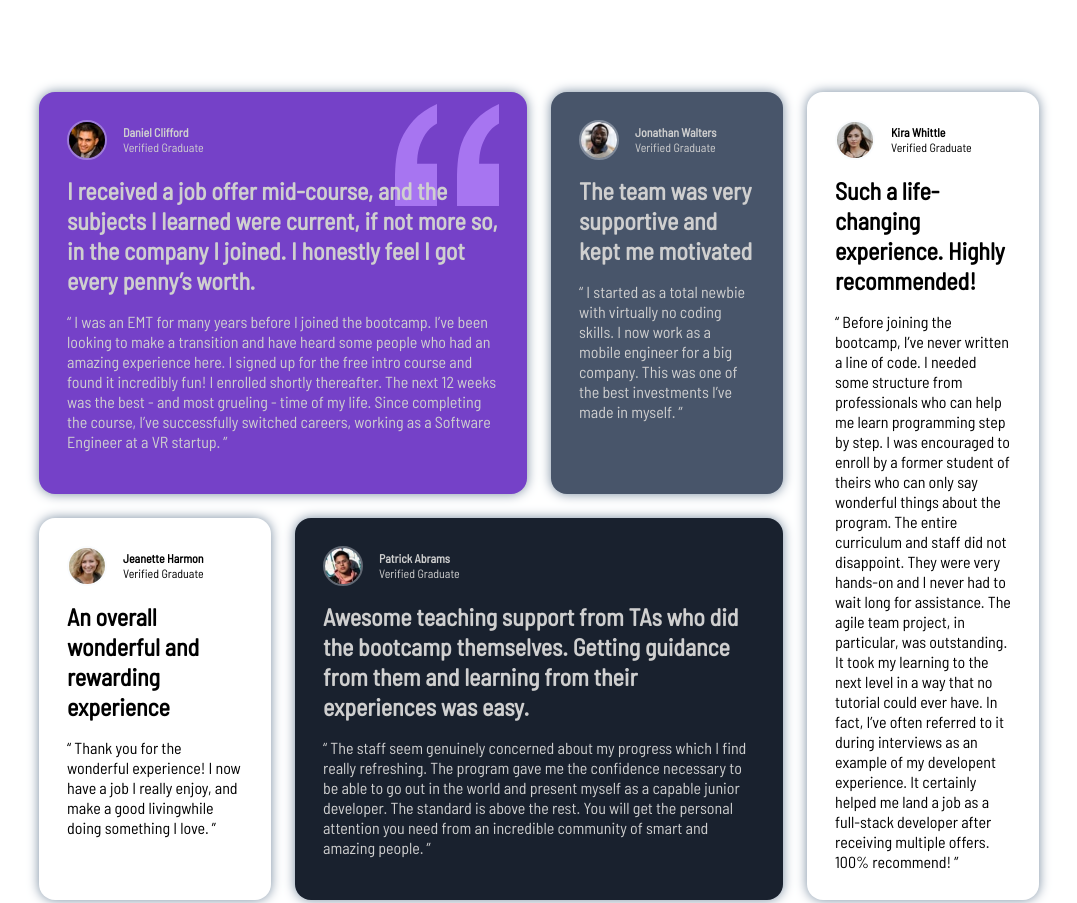
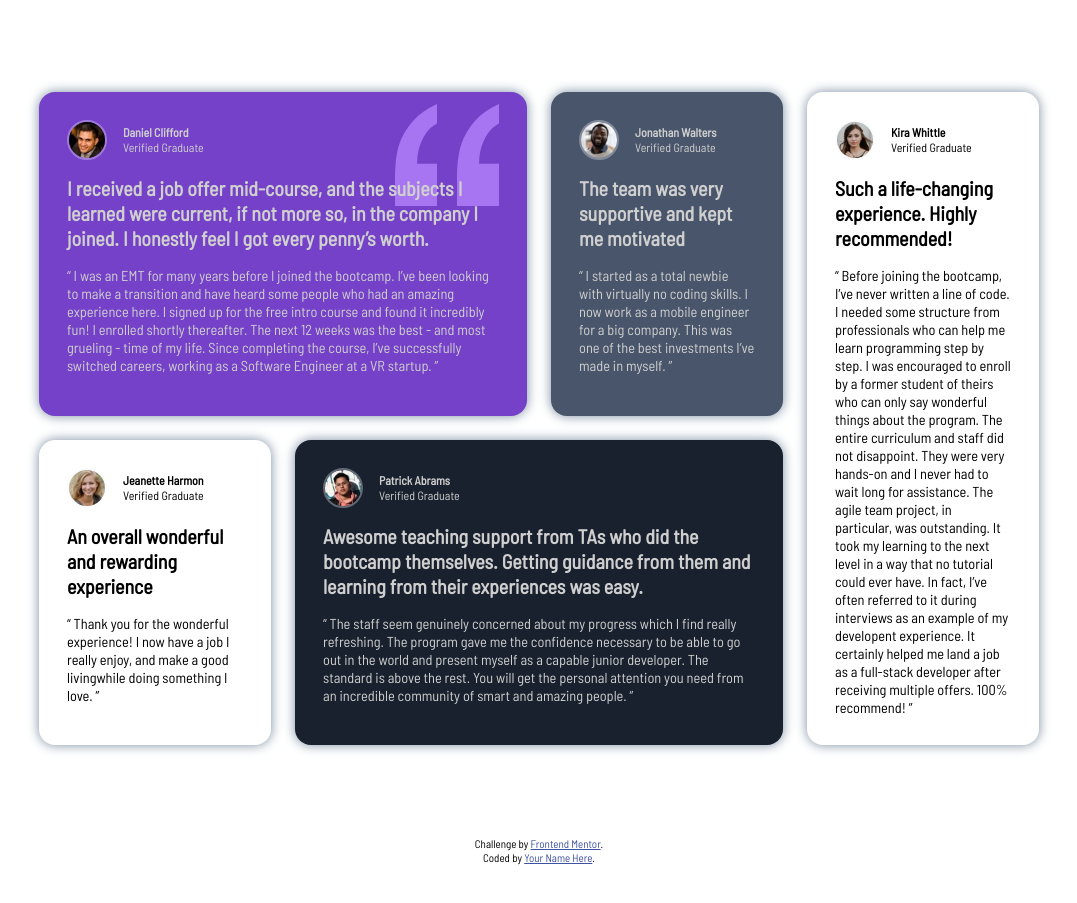
Before and after one commit to Rapbit27/07_Testimoials_Grid_Section, a plain HTML site: page index.html in a window 1280 px wide. Shown: the top 903 px of the page, without its empty margins (101-1178 px from the left). After the commit the page ends 865 px from the top, so only its background shows below. Drawn offline with Linux system fonts and the light colour scheme.

Commit message:
Update style.css

```diff
--- a/assets/styles/style.css
+++ b/assets/styles/style.css
@@ -92,14 +92,14 @@ main {
 }
 
 .title-review {
-    font-size: 1.5rem;
+    font-size: 1.25rem;
     font-weight: 600;
     margin-bottom: 1rem;
     z-index: 1;
 }
 
 .detail-review {
-    font-size: 1rem;
+    font-size: 0.9rem;
     font-weight: 500;
 }
 
```
